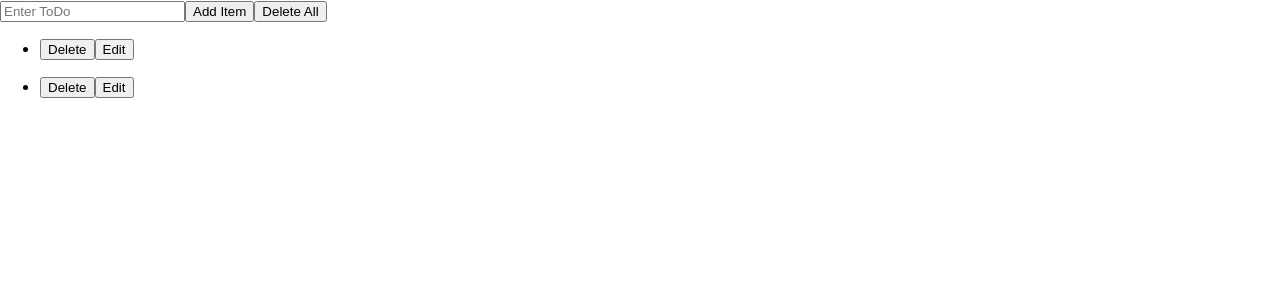
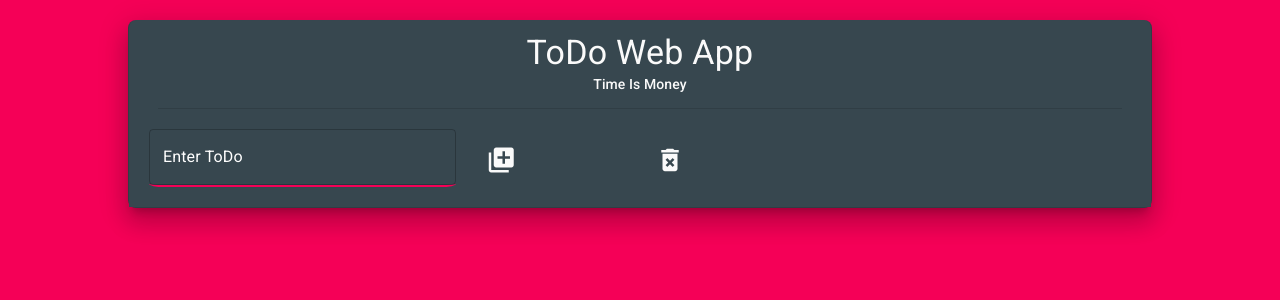
Before and after one commit to abdulhaseeb036/ToDo-App-With-ReactJS, a React (Create React App) app: page / in a window 1280 px wide. Shown: the top 300 px of the page. Built offline with nearby package versions, Linux system fonts and the light colour scheme.

Commit message:
Change UI

```diff
--- a/public/index.html
+++ b/public/index.html
@@ -9,6 +9,16 @@
       name="description"
       content="Web site created using create-react-app"
     />
+
+    <link
+  rel="stylesheet"
+  href="https://maxcdn.bootstrapcdn.com/bootstrap/4.5.0/css/bootstrap.min.css"
+  integrity="sha384-9aIt2nRpC12Uk9gS9baDl411NQApFmC26EwAOH8WgZl5MYYxFfc+NcPb1dKGj7Sk"
+  crossorigin="anonymous"
+/>
+<link rel="stylesheet" href="https://fonts.googleapis.com/icon?family=Material+Icons" />
+
+<link rel="stylesheet" href="https://fonts.googleapis.com/css?family=Roboto:300,400,500,700&display=swap" />
     <link rel="apple-touch-icon" href="%PUBLIC_URL%/logo192.png" />
     <!--
       manifest.json provides metadata used when your web app is installed on a
--- a/src/App.css
+++ b/src/App.css
@@ -1,38 +1,87 @@
-.App {
-  text-align: center;
+/* Auther = Haseeb Alam Rafiq */
+
+html, body {
+  margin: 0px;
+  padding: 0px;
+  background-color: #f50057;
+
 }
 
-.App-logo {
-  height: 40vmin;
-  pointer-events: none;
+
+.reactdiv {
+  background-color: #f50057;
+
+}
+.wrapper {
+  display: flex;
+  text-align: center;
+  background-color: #f50057;
+}
+.card {
+  margin: 0 auto;
+  width: 80%;
+  background-color: #37474f !important;
+  color: #fafafa;
+  margin-top: 20px !important;
+  border-top: none !important;
+}
+.card-header {
+  background-color: #37474f !important;
+  color: #fafafa;
+
+
+}
+.card-body {
+  background-color:#37474f !important;
+  color: #fafafa;
+}
+.additembn {
+  width: 100%;
+}
+.deleteallbn {
+  width: 100%;
+}
+.inputaddtodo {
+  width: 100%;
+  color: #fafafa !important;
+  border-bottom: #f50057 solid !important;
+  border-radius: 5% !important;
+  border-bottom-width: 2px !important;
+}
+.inputaddtodo label {
+  color: #fff;
 }
 
-@media (prefers-reduced-motion: no-preference) {
-  .App-logo {
-    animation: App-logo-spin infinite 20s linear;
+
+.todolistmaindiv {
+  margin: 0 auto;
+  background-color: #37474f !important;
+  color: #fafafa;
+}
+
+Icon {
+  color: #fafafa !important;
+}
+#outlined-secondary {
+  color: #fafafa !important;
+  border-bottom:  #fafafa !important;
+}
+
+
+
+@media only screen and (max-width: 400px) and (min-width: 300px){
+  .card {
+    width: 100%;
+  }
+  .inputaddtodo {
+    width: 100%;
+
+  }
+
+  .additembn {
+    width: 100%;
+  }
+  .deleteallbn {
+    width: 100%;
   }
 }
-
-.App-header {
-  background-color: #282c34;
-  min-height: 100vh;
-  display: flex;
-  flex-direction: column;
-  align-items: center;
-  justify-content: center;
-  font-size: calc(10px + 2vmin);
-  color: white;
-}
-
-.App-link {
-  color: #61dafb;
-}
-
-@keyframes App-logo-spin {
-  from {
-    transform: rotate(0deg);
-  }
-  to {
-    transform: rotate(360deg);
-  }
-}
--- a/src/App.js
+++ /dev/null
@@ -1,144 +0,0 @@
-import React from 'react';
-import './App.css';
-import firebase from './config/firebase.js';
-
-
-
-
-// class component
-class App extends React.Component {
-  constructor() {
-    super()
-    this.state =  {
-      todos: [{title: "", edit: false}, {title: "", edit: false}],
-      value: ''
-    }
-  };
-
-// Add ToDo
-  add_todo = () =>  {
-    let obj = {title: this.state.value};
-    this.setState({
-      todos: [...this.state.todos,obj],
-      value: ''
-  });
- }
-
-// Delete ToDo
- deleteitem = (index) => {
-        this.state.todos.splice(index, 1);
-        this.setState({
-          todos: this.state.todos
-        })
- }
-
-// Update ToDo
- edititem = (index, val) => {
-   this.state.todos[index].edit = true;
-   this.setState({
-     todos: this.state.todos
-   })
-
-
-
-  //  var newedit = prompt("Enter ToDo");
-  //  this.state.todos[index] = newedit
-  //  this.setState({
-  //    todos: this.state.todos
-  //  });
- }
-
-
-// Delete ALL
- deleteAll = () => {
-   this.state.todos.map((v,i) => {
-        this.state.todos.splice(v);
-   })
-   this.setState({
-     todos: this.state.todos
-   })
- }
-
-
-
-
-// Update ToDo
- handlechange = (e, index) => {
-
-   this.state.todos[index].title = e.target.value;
-   this.setState({
-     todos: this.state.todos
-   })
- }
-
- Updateuccess = (index) => {
-  this.state.todos[index].edit = false;
-  this.setState({
-    todos: this.state.todos
-  })
- }
-
-
-  render() {
-// Some JavaScript In Render
-    let {todos, value} = this.state;
-
-    return (
-      // In ReTurn We write JSX
-      <div>
-        <input onChange={(e)=> this.setState ({value: e.target.value})} value={value} placeholder="Enter ToDo" type="text"/>
-        <button onClick={this.add_todo} className="additembn" >Add Item</button>
-
-          <button onClick={this.deleteAll} className="deleteallbn">Delete All</button>
-
-
-          {todos.map((v,i) => {
-              return <ul id="ul">
-                 <li key={i}>
-            {v.edit? <input type="text" onChange={(e) => this.handlechange(e,i)} /> : v.title}
-            <button className="dlbut" onClick={() => this.deleteitem(i)}>Delete</button>
-          {v.edit? <button className="update" onClick={() =>this.Updateuccess(i)}>Update</button> : <button className="editbut" onClick={() => this.edititem(i, v.title)}>Edit</button>}
-          </li>
-        </ul>
-
-          })}
-
-
-      </div>
-
-    ) //Retun />
-  }   // Render />
-
-} //class Component />
-
-export default App;
-
-
-
-
-
-
-
-
-
-
-// function App() {
-//   return (
-//     <div className="App">
-//       <header className="App-header">
-//         <img src={logo} className="App-logo" alt="logo" />
-//         <p>
-//           Edit <code>src/App.js</code> and save to reload.
-//         </p>
-//         <a
-//           className="App-link"
-//           href="https://reactjs.org"
-//           target="_blank"
-//           rel="noopener noreferrer"
-//         >
-//           Learn React
-//         </a>
-//       </header>
-//     </div>
-//   );
-// }
--- /dev/null
+++ b/src/App.jsx
@@ -0,0 +1,155 @@
+import React from 'react';
+import { Container } from 'react-bootstrap';
+import './App.css';
+import firebase from './config/firebase.js';
+import 'bootstrap/dist/css/bootstrap.min.css';
+import {Box, Typography, Button, Icon, Input, TextField} from '@material-ui/core';
+import {makeStyles} from '@material-ui/core/styles';
+
+const useStyles = makeStyles((theme) => ({
+  root: {
+    paddingTop: theme.spacing(5),
+  }
+}));
+
+
+
+
+// class component
+class App extends React.Component {
+  constructor() {
+    super()
+    this.state = {
+      todos: [],
+      value: ''
+    }
+  };
+
+  // Add ToDo
+  add_todo = () => {
+    let obj = { title: this.state.value };
+    firebase.database().ref('/').child('todos').push(obj);
+    this.setState({
+      todos: [...this.state.todos, obj],
+      value: ''
+    });
+  }
+
+  // Delete ToDo
+  deleteitem = (index) => {
+    this.state.todos.splice(index, 1);
+    this.setState({
+      todos: this.state.todos
+    })
+  }
+
+  // Update ToDo
+  edititem = (index, val) => {
+    this.state.todos[index].edit = true;
+    this.setState({
+      todos: this.state.todos
+    })
+
+
+
+    //  var newedit = prompt("Enter ToDo");
+    //  this.state.todos[index] = newedit
+    //  this.setState({
+    //    todos: this.state.todos
+    //  });
+  }
+
+
+  // Delete ALL
+  deleteAll = () => {
+    this.state.todos.map((v, i) => {
+      this.state.todos.splice(v);
+    })
+    this.setState({
+      todos: this.state.todos
+    })
+  }
+
+
+
+
+  // Update ToDo
+  handlechange = (e, index) => {
+
+    this.state.todos[index].title = e.target.value;
+    this.setState({
+      todos: this.state.todos
+    })
+  }
+
+  Updateuccess = (index) => {
+    this.state.todos[index].edit = false;
+    this.setState({
+      todos: this.state.todos
+    })
+  }
+
+
+  render() {
+    // Some JavaScript In Render
+    let { todos, value } = this.state;
+    const classes = useStyles;
+
+    return (
+      // In ReTurn We write JSX
+      <Box bgcolor="primary[20]" className="reactdiv">
+        <div className="mainwrappper">
+          <div className="wrapper">
+            <Box boxShadow={15} borderRadius={8} className="card">
+
+              <div className="row">
+                <div className="col-11 col-sm-11 col-md-11 col-lg-11 col-xl-11 card-header container-fluid">
+                  <Typography variant="h4">ToDo Web App</Typography>
+                  <Typography variant="subtitle2">Time Is Money</Typography>
+                </div>   {/*col /> */}
+              </div> {/*row /> */}
+
+
+              <div className="card-body">
+
+                <div className="row">
+                  <div className="col-4 col-sm-4 col-md-4 col-lg-4 col-xl-4">
+                    <TextField variant="outlined" color="secondary" className="inputaddtodo" component={Box} fullWidth id="outlined-secondary" label="Enter ToDo" onChange={(e) => this.setState({ value: e.target.value })} value={value} type="text" />
+                  </div>
+                  <div align="left"  className="col-2 col-sm-2 col-md-3 col-lg-2 col-xl-2">
+                    <Icon component={Box} mt={2} fullWidth style={{fontSize: 30}} onClick={this.add_todo}>library_add</Icon>
+
+                  </div>
+                  <div align="left" className="col-2 col-sm-2 col-md-2 col-lg-2 col-xl-2">
+                    <Icon component={Box} mt={2} style={{fontSize: 30}} onClick={this.deleteAll} className="deleteallbn">delete_forever</Icon>
+                  </div>
+                </div>
+
+              </div>
+            </Box>
+          </div>
+        </div>
+
+      {todos.map((v, i) => {
+        return  <Box width={300} marginBottom={3} boxShadow={10} p={3} className="todolistmaindiv">
+        <ul key={i} id="ul">
+
+          <li key={i} className="li">
+            {v.edit ? <input type="text" onChange={(e) => this.handlechange(e, i)} /> : v.title}
+            {v.edit ? <Button className="update" onClick={() => this.Updateuccess(i)}>Update</Button> : <Icon component={Box} marginTop={10} style={{fontSize: 30}}className="editbut" color="primary" onClick={() => this.edititem(i, v.title)}>create</Icon>}
+            <Button color="secondary" className="dlbut" onClick={() => this.deleteitem(i)}>Delete</Button>
+          </li>
+        </ul>
+        </Box>
+  })}
+
+      </Box>
+    )
+
+
+
+  }
+
+}
+
+export default App;
--- a/src/config/firebase.js
+++ b/src/config/firebase.js
@@ -1,6 +1,5 @@
 import * as firebase from 'firebase/app';
 import 'firebase/database';
-import 'firebase/auth';
 
 var firebaseConfig = {
     apiKey: "AIzaSyAUeuWAAbn03jqshH_FQIYc56gGO0h8x50",
```
